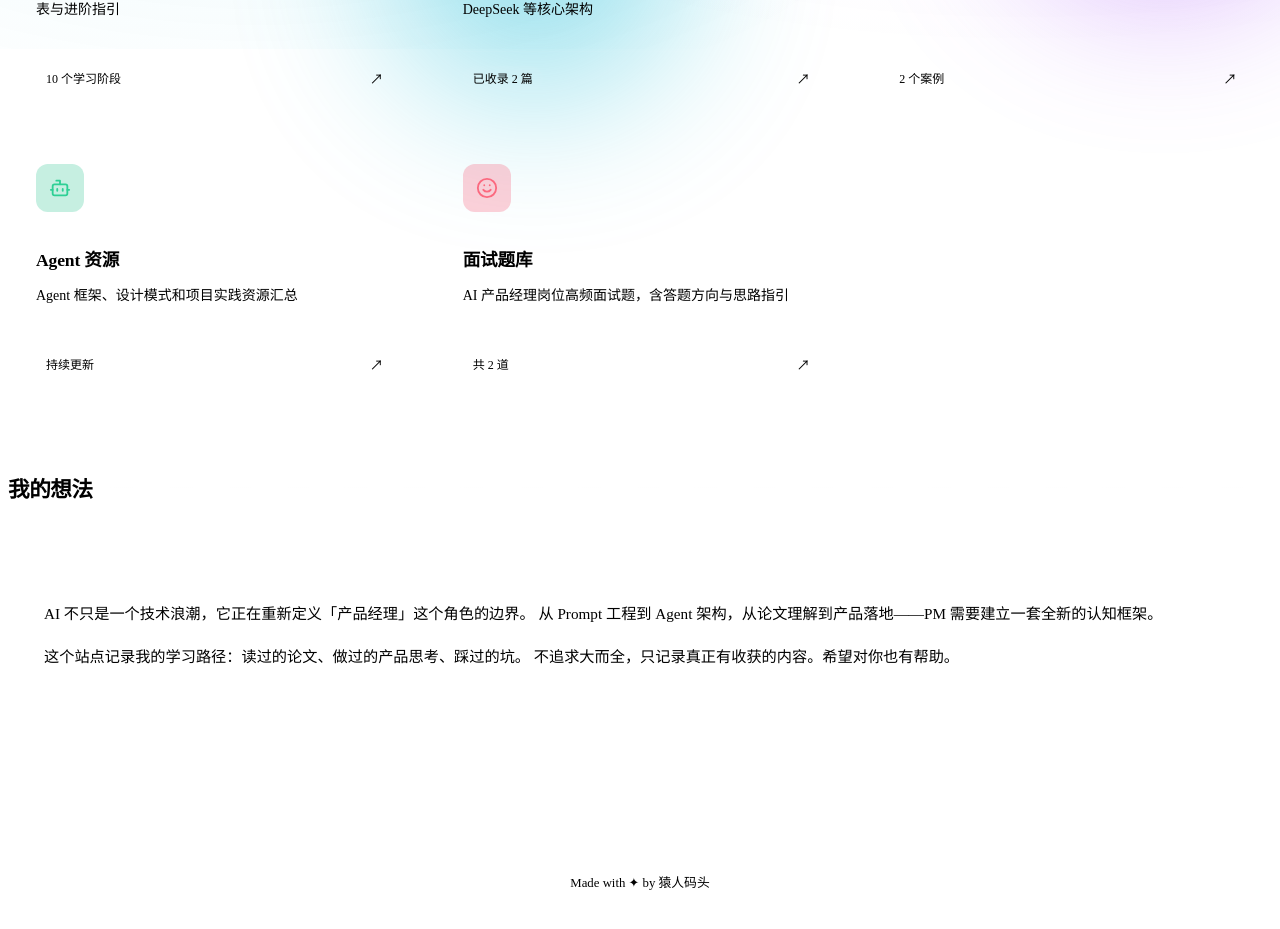
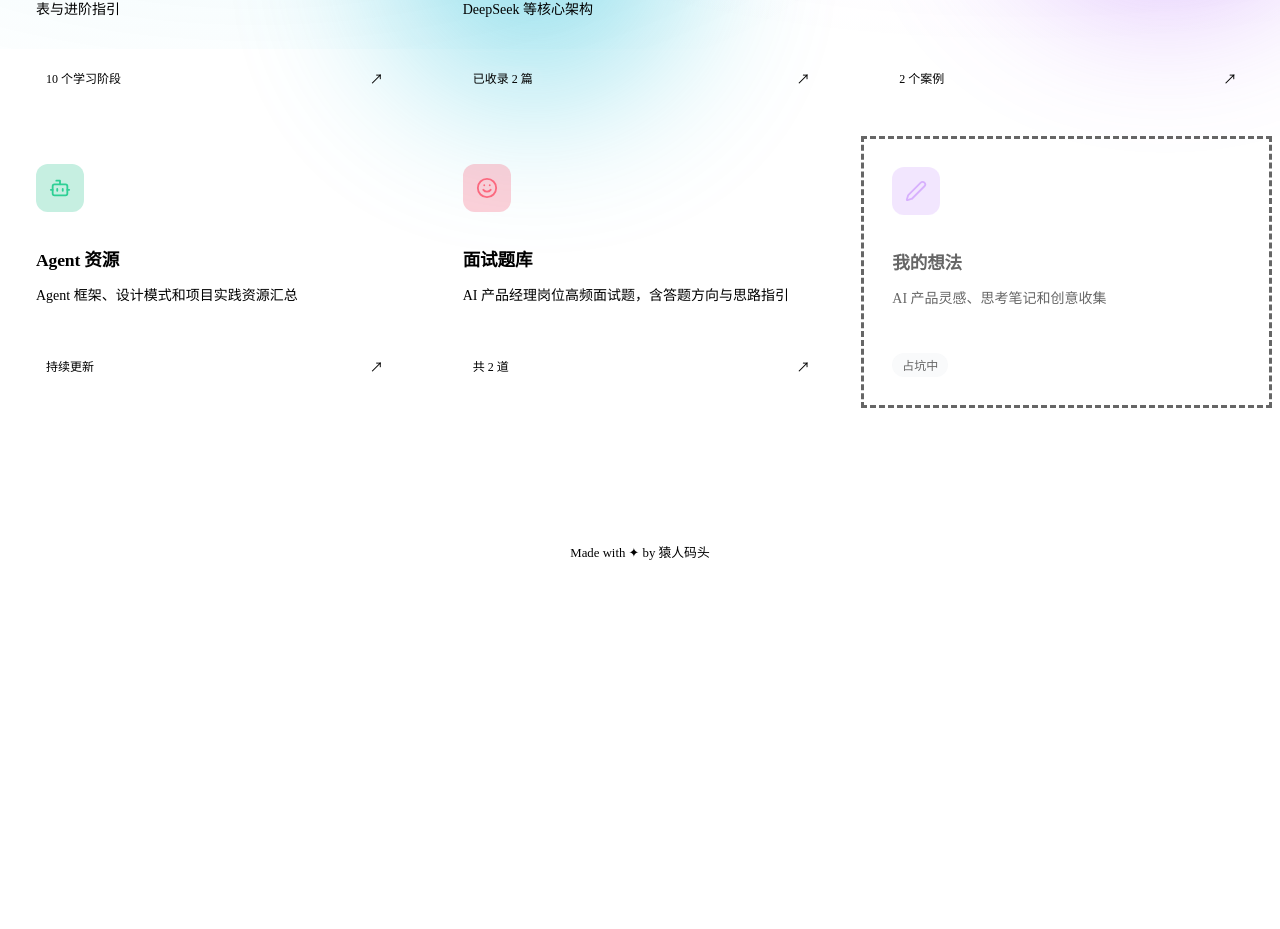
Before and after one commit to yihan1944/pm-ai-learning-hub, a Vue app: page / in a window 1280 px wide. Shown: the part 751-1680 px from the top of the page. After the commit the page ends 1373 px from the top, so only its background shows below. Built offline with nearby package versions, Linux system fonts and the light colour scheme; the HTML template or start-up script is replaced by a standard one.

Commit message:
feat: add 'my thoughts' as placeholder card, remove separate section

```diff
--- a/src/views/HomeView.vue
+++ b/src/views/HomeView.vue
@@ -52,6 +52,14 @@ const cards = [
     title: '面试题库',
     description: 'AI 产品经理岗位高频面试题，含答题方向与思路指引',
     tag: `共 ${exam.length} 道`,
+  },
+  {
+    route: '',
+    icon: 'pen',
+    color: 'purple',
+    title: '我的想法',
+    description: 'AI 产品灵感、思考笔记和创意收集',
+    tag: '占坑中',
   },
 ]
 
@@ -108,9 +116,9 @@ onMounted(() => {
       </div>
 
       <div class="cards-grid">
+        <template v-for="card in cards" :key="card.route || card.title">
           <router-link
-          v-for="card in cards"
-          :key="card.route"
+            v-if="card.route"
             :to="card.route"
             class="card fade-in"
           >
@@ -125,6 +133,8 @@ onMounted(() => {
             <svg v-else-if="card.icon === 'bot'" width="22" height="22" viewBox="0 0 24 24" fill="none" stroke="currentColor" stroke-width="2" stroke-linecap="round" stroke-linejoin="round"><path d="M12 8V4H8"/><rect width="16" height="12" x="4" y="8" rx="2"/><path d="M2 14h2"/><path d="M20 14h2"/><path d="M15 13v2"/><path d="M9 13v2"/></svg>
             <!-- smile (exam) -->
             <svg v-else-if="card.icon === 'smile'" width="22" height="22" viewBox="0 0 24 24" fill="none" stroke="currentColor" stroke-width="2" stroke-linecap="round" stroke-linejoin="round"><circle cx="12" cy="12" r="10"/><path d="M8 14s1.5 2 4 2 4-2 4-2"/><line x1="9" x2="9.01" y1="9" y2="9"/><line x1="15" x2="15.01" y1="9" y2="9"/></svg>
+            <!-- pen -->
+            <svg v-else-if="card.icon === 'pen'" width="22" height="22" viewBox="0 0 24 24" fill="none" stroke="currentColor" stroke-width="2" stroke-linecap="round" stroke-linejoin="round"><path d="M21.174 6.812a1 1 0 0 0-3.986-3.987L3.842 16.174a2 2 0 0 0-.5.83l-1.321 4.352a.5.5 0 0 0 .623.622l4.353-1.32a2 2 0 0 0 .83-.497z"/></svg>
           </div>
           <div class="card-body">
             <h3>{{ card.title }}</h3>
@@ -135,27 +145,19 @@ onMounted(() => {
             <div class="card-arrow">↗</div>
           </div>
         </router-link>
+        <div v-else class="card fade-in placeholder">
+          <div class="card-icon" :class="card.color">
+            <svg v-if="card.icon === 'pen'" width="22" height="22" viewBox="0 0 24 24" fill="none" stroke="currentColor" stroke-width="2" stroke-linecap="round" stroke-linejoin="round"><path d="M21.174 6.812a1 1 0 0 0-3.986-3.987L3.842 16.174a2 2 0 0 0-.5.83l-1.321 4.352a.5.5 0 0 0 .623.622l4.353-1.32a2 2 0 0 0 .83-.497z"/></svg>
           </div>
-    </section>
-
-    <!-- Thoughts -->
-    <section class="thoughts-section">
-      <div class="section-header">
-        <h2>我的想法</h2>
-        <div class="line"></div>
+          <div class="card-body">
+            <h3>{{ card.title }}</h3>
+            <p>{{ card.description }}</p>
           </div>
-
-      <div class="thoughts-card fade-in">
-        <div class="thoughts-content">
-          <p>
-            AI 不只是一个技术浪潮，它正在重新定义「产品经理」这个角色的边界。
-            从 Prompt 工程到 Agent 架构，从论文理解到产品落地——PM 需要建立一套全新的认知框架。
-          </p>
-          <p>
-            这个站点记录我的学习路径：读过的论文、做过的产品思考、踩过的坑。
-            不追求大而全，只记录真正有收获的内容。希望对你也有帮助。
-          </p>
+          <div class="card-footer">
+            <span class="card-tag placeholder-tag">{{ card.tag }}</span>
           </div>
+        </div>
+        </template>
       </div>
     </section>
   </div>
@@ -449,43 +451,23 @@ onMounted(() => {
   transform: translate(2px, -2px);
 }
 
-/* ── Thoughts ── */
-.thoughts-section {
-  padding-bottom: 80px;
+/* ── Placeholder card ── */
+.card.placeholder {
+  border-style: dashed;
+  opacity: 0.6;
+  cursor: default;
 }
 
-.thoughts-card {
+.card.placeholder:hover {
+  transform: none;
+  box-shadow: none;
   background: var(--color-surface);
-  border: 1px solid var(--color-border);
-  border-radius: var(--radius-lg);
-  padding: 36px;
-  position: relative;
-  overflow: hidden;
+  border-color: var(--color-border);
 }
 
-.thoughts-card::before {
-  content: '';
-  position: absolute;
-  top: 0;
-  left: 0;
-  right: 0;
-  height: 2px;
-  background: var(--gradient-main);
-  opacity: 0.5;
-}
-
-.thoughts-content {
-  font-size: 0.95rem;
-  color: var(--color-text-secondary);
-  line-height: 1.8;
-}
-
-.thoughts-content p {
-  margin-bottom: 12px;
-}
-
-.thoughts-content p:last-child {
-  margin-bottom: 0;
+.placeholder-tag {
+  background: rgba(148, 163, 184, 0.1);
+  color: var(--color-text-muted);
 }
 
 /* ── Responsive ── */
@@ -493,6 +475,5 @@ onMounted(() => {
   .hero { padding-top: 40px; padding-bottom: 40px; }
   .hero-stats { gap: 32px; }
   .cards-grid { grid-template-columns: 1fr; }
-  .thoughts-card { padding: 24px; }
 }
 </style>
```
Lines whose indentation alone changed are shown as unchanged.
